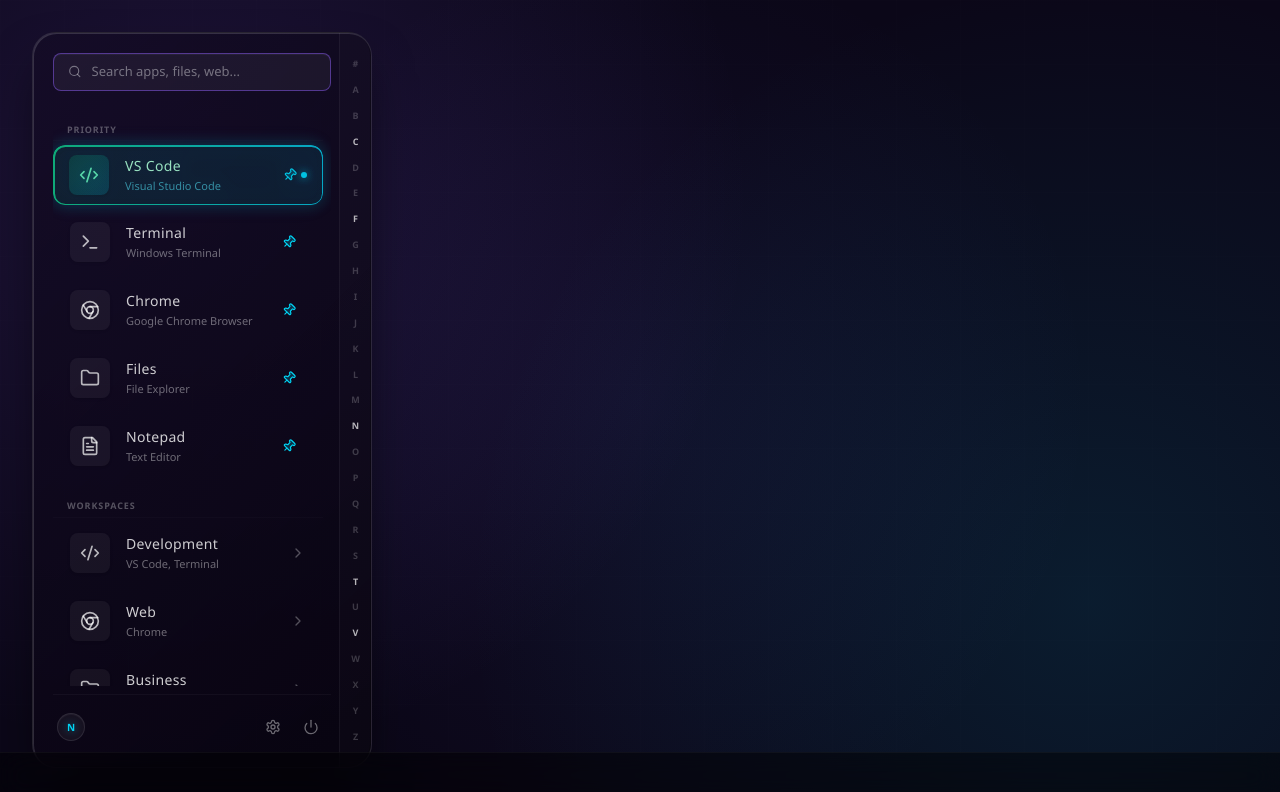
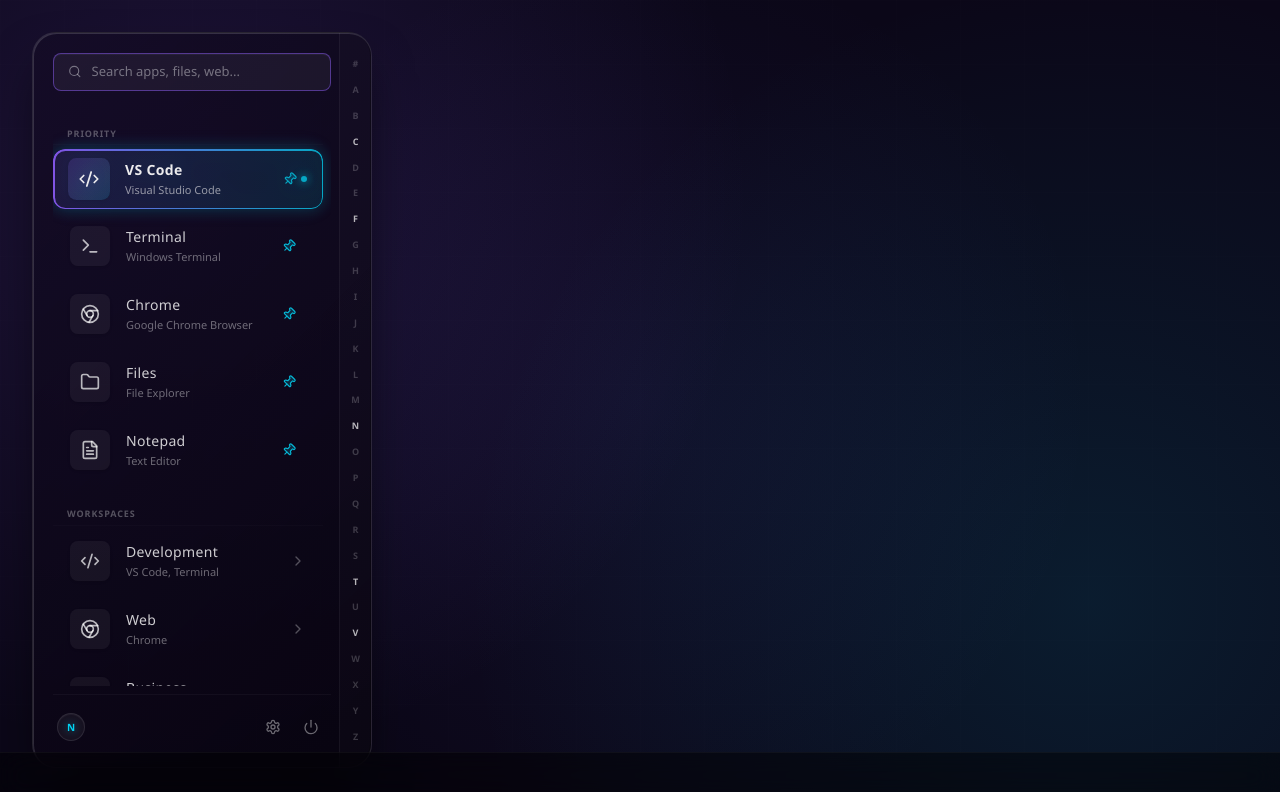
Before and after one commit to aqueelfirdausi/N-Launcher, a Next.js app: page / in a window 1280 px wide. Shown: the top 792 px of the page. Built offline with nearby package versions, Linux system fonts and the light colour scheme.

Commit message:
Refine app library visuals

```diff
--- a/src/app/globals.css
+++ b/src/app/globals.css
@@ -42,6 +42,11 @@
     rgba(20, 12, 38, var(--panel-opacity, 0.82)) 0%,
     rgba(8, 4, 16, calc(var(--panel-opacity, 0.82) + 0.12)) 100%
   );
+  --color-active-glow-start: #8b5cf6; /* Violet */
+  --color-active-glow-end: #06b6d4;   /* Cyan */
+  --active-bg-gradient-start: rgba(139, 92, 246, 0.12);
+  --active-bg-gradient-end: rgba(6, 182, 212, 0.12);
+  --active-glow-shadow: rgba(6, 182, 212, 0.25);
 }
 
 .glass-vessel[data-theme="minimalDark"] {
@@ -51,6 +56,11 @@
     rgba(8, 8, 8, calc(var(--panel-opacity, 0.82) + 0.12)) 100%
   );
   border: 1px solid rgba(255, 255, 255, 0.06);
+  --color-active-glow-start: #ffffff; /* White */
+  --color-active-glow-end: #71717a;   /* Zinc-500 */
+  --active-bg-gradient-start: rgba(255, 255, 255, 0.08);
+  --active-bg-gradient-end: rgba(113, 113, 122, 0.08);
+  --active-glow-shadow: rgba(255, 255, 255, 0.1);
 }
 
 .glass-vessel[data-theme="softGlass"] {
@@ -64,6 +74,11 @@
     inset 1px 1px 0px rgba(255, 255, 255, 0.25),
     inset -1px -1px 0px rgba(0, 0, 0, 0.15),
     0 25px 50px -12px rgba(0, 0, 0, 0.35);
+  --color-active-glow-start: #06b6d4; /* Cyan */
+  --color-active-glow-end: #3b82f6;   /* Blue */
+  --active-bg-gradient-start: rgba(6, 182, 212, 0.12);
+  --active-bg-gradient-end: rgba(59, 130, 246, 0.12);
+  --active-glow-shadow: rgba(6, 182, 212, 0.2);
 }
 
 /* Theme Focus Border Accents */
@@ -82,13 +97,13 @@
   position: relative;
   background: linear-gradient(
     90deg,
-    rgba(16, 185, 129, 0.1) 0%,
-    rgba(6, 182, 212, 0.1) 100%
+    var(--active-bg-gradient-start, rgba(16, 185, 129, 0.1)) 0%,
+    var(--active-bg-gradient-end, rgba(6, 182, 212, 0.1)) 100%
   );
   border-radius: 12px;
   box-shadow:
-    0 0 15px rgba(6, 182, 212, 0.25),
-    inset 0 0 8px rgba(16, 185, 129, 0.05);
+    0 0 15px var(--active-glow-shadow, rgba(6, 182, 212, 0.25)),
+    inset 0 0 8px rgba(255, 255, 255, 0.02);
 }
 
 .active-glow-container::before {
@@ -97,7 +112,7 @@
   inset: 0;
   border-radius: 12px;
   padding: 1.5px; /* Border thickness */
-  background: linear-gradient(90deg, var(--color-active-glow-start), var(--color-active-glow-end));
+  background: linear-gradient(90deg, var(--color-active-glow-start, #10b981), var(--color-active-glow-end, #06b6d4));
   -webkit-mask: linear-gradient(#fff 0 0) content-box, linear-gradient(#fff 0 0);
   -webkit-mask-composite: xor;
   mask-composite: exclude;
--- a/src/components/AppItem.tsx
+++ b/src/components/AppItem.tsx
@@ -62,7 +62,7 @@
         "flex items-center justify-center rounded-lg transition-all duration-300 shadow-sm shrink-0",
         isCompact ? "w-8 h-8 mr-3" : "w-10 h-10 mr-4",
         isActive
-          ? "bg-gradient-to-br from-emerald-500/20 to-cyan-500/20 text-emerald-300"
+          ? "bg-gradient-to-br from-[var(--color-active-glow-start)]/20 to-[var(--color-active-glow-end)]/20 text-white scale-105"
           : "bg-white/5 text-white/70 group-hover:bg-white/10 group-hover:text-white group-hover:scale-105"
       )}>
         <AppIcon name={iconName} size={isCompact ? 16 : 20} />
@@ -74,12 +74,12 @@
           <span className={clsx(
             "font-medium tracking-wide transition-colors duration-300 truncate",
             isCompact ? "text-[13px]" : "text-[14px]",
-            isActive ? "text-emerald-200" : "text-white/80 group-hover:text-white"
+            isActive ? "text-white font-semibold" : "text-white/80 group-hover:text-white"
           )}>
             {displayName}
           </span>
           {!isWorkspace && (item as LauncherApp).source === "startMenu" && (
-            <span className="text-[8px] px-1.5 py-0.5 rounded-full bg-white/5 border border-white/10 text-cyan-300/60 font-bold uppercase tracking-wider scale-90 origin-left shrink-0 select-none">
+            <span className="text-[8px] px-1.5 py-0.5 rounded-sm bg-cyan-500/10 text-cyan-300 border border-cyan-500/20 font-bold uppercase tracking-wider scale-90 origin-left shrink-0 select-none">
               Start Menu
             </span>
           )}
@@ -88,7 +88,7 @@
           <span className={clsx(
             "truncate transition-colors duration-300 mt-0.5",
             isCompact ? "text-[10px]" : "text-[11px]",
-            isActive ? "text-cyan-300/60" : "text-white/40 group-hover:text-white/50"
+            isActive ? "text-white/60" : "text-white/40 group-hover:text-white/50"
           )}>
             {description}
           </span>
@@ -102,14 +102,14 @@
             onPinToggle(item.id);
           }}
           className={clsx(
-            "ml-2 p-1 rounded transition-all duration-200 shrink-0 hover:bg-white/10 hover:text-white cursor-pointer focus:outline-none focus:ring-1 focus:ring-cyan-500/50",
+            "ml-2 p-1 rounded transition-all duration-200 shrink-0 hover:bg-white/10 hover:text-white cursor-pointer focus:outline-none focus:ring-1 focus:ring-[var(--color-active-glow-end)]/50",
             (item as LauncherApp).isPriority
-              ? "text-cyan-400 opacity-100"
+              ? "text-[var(--color-active-glow-end)] opacity-100"
               : "text-white/20 opacity-0 group-hover:opacity-100 focus:opacity-100"
           )}
           title={(item as LauncherApp).isPriority ? "Remove from Priority" : "Pin to Priority"}
         >
-          <Pin size={isCompact ? 12 : 14} className={clsx((item as LauncherApp).isPriority && "rotate-45 fill-cyan-400/20")} />
+          <Pin size={isCompact ? 12 : 14} className={clsx((item as LauncherApp).isPriority && "rotate-45 fill-[var(--color-active-glow-end)]/20")} />
         </button>
       )}
 
@@ -117,14 +117,14 @@
       {isWorkspace ? (
         <div className={clsx(
           "ml-2 transition-colors duration-300 shrink-0",
-          isActive ? "text-cyan-400" : "text-white/30 group-hover:text-white/50"
+          isActive ? "text-[var(--color-active-glow-end)]" : "text-white/30 group-hover:text-white/50"
         )}>
           {isExpanded ? <ChevronDown size={isCompact ? 14 : 16} /> : <ChevronRight size={isCompact ? 14 : 16} />}
         </div>
       ) : (
         <div className={clsx(
           "w-1.5 h-1.5 rounded-full transition-all duration-500 transform scale-0",
-          isActive && "bg-cyan-400 scale-100 shadow-[0_0_8px_#06b6d4]"
+          isActive && "bg-[var(--color-active-glow-end)] scale-100 shadow-[0_0_8px_var(--color-active-glow-end)]"
         )} />
       )}
     </div>
--- a/src/components/AppStream.tsx
+++ b/src/components/AppStream.tsx
@@ -153,7 +153,7 @@
             <div
               key={element.id}
               id={element.id}
-              className="pl-3.5 pt-4 pb-1 mb-1 border-b border-white/[0.02] select-none"
+              className="pl-3.5 pt-5 pb-1 mb-1 border-b border-white/[0.02] select-none"
             >
               <div className="text-[9px] font-bold text-white/30 uppercase tracking-widest">
                 {element.title}
@@ -172,7 +172,7 @@
             <div
               key={element.id}
               id={element.id}
-              className="text-[10px] font-extrabold text-cyan-400/40 pl-4 pt-3 pb-0.5 select-none tracking-wider"
+              className="text-[10px] font-extrabold text-[var(--color-active-glow-end)]/40 pl-4 pt-3 pb-0.5 select-none tracking-wider"
             >
               {element.letter}
             </div>
--- a/src/components/ScrubberRail.tsx
+++ b/src/components/ScrubberRail.tsx
@@ -43,7 +43,7 @@
             className={clsx(
               "text-[9px] font-bold transition-all duration-150 py-0.5 px-1 leading-none select-none",
               exists
-                ? "text-white/70 hover:text-cyan-400 hover:drop-shadow-[0_0_3px_rgba(6,182,212,0.8)] hover:scale-130 cursor-pointer"
+                ? "text-white/70 hover:text-[var(--color-active-glow-end)] hover:drop-shadow-[0_0_3px_var(--active-glow-shadow)] hover:scale-130 cursor-pointer"
                 : "text-white/20 cursor-default"
             )}
             title={exists ? `Scroll to: ${char}` : `No apps starting with ${char}`}
```
Also changed, not shown: 1 other file (tests, documents, lock files or other folders).
